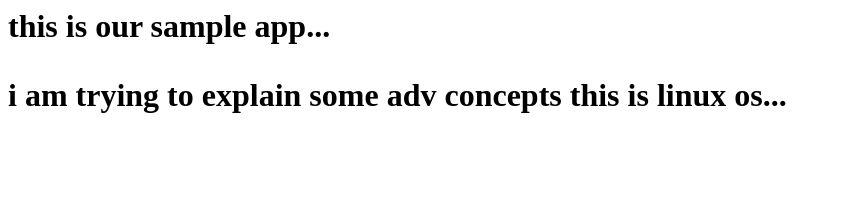
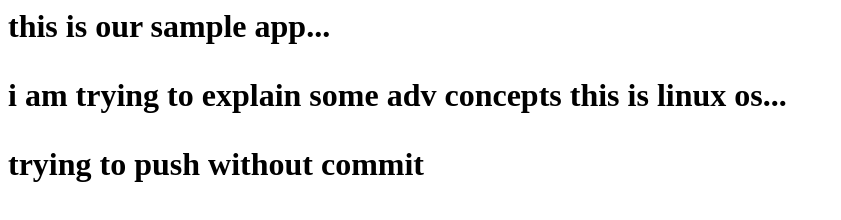
Before and after one commit to S1989B/dev897, a plain HTML site: page index.html in a window 1280 px wide. Shown: the whole page, without its empty margins (0-841 px from the left). Drawn offline with Linux system fonts and the light colour scheme.

Commit message:
Modified

```diff
--- a/index.html
+++ b/index.html
@@ -1,2 +1,7 @@
 <h1>this is our sample app...<h1>
+
+
 <p>i am trying to explain some adv concepts this is linux os...</p>
+
+
+<p>trying to push without commit<p/>
```
